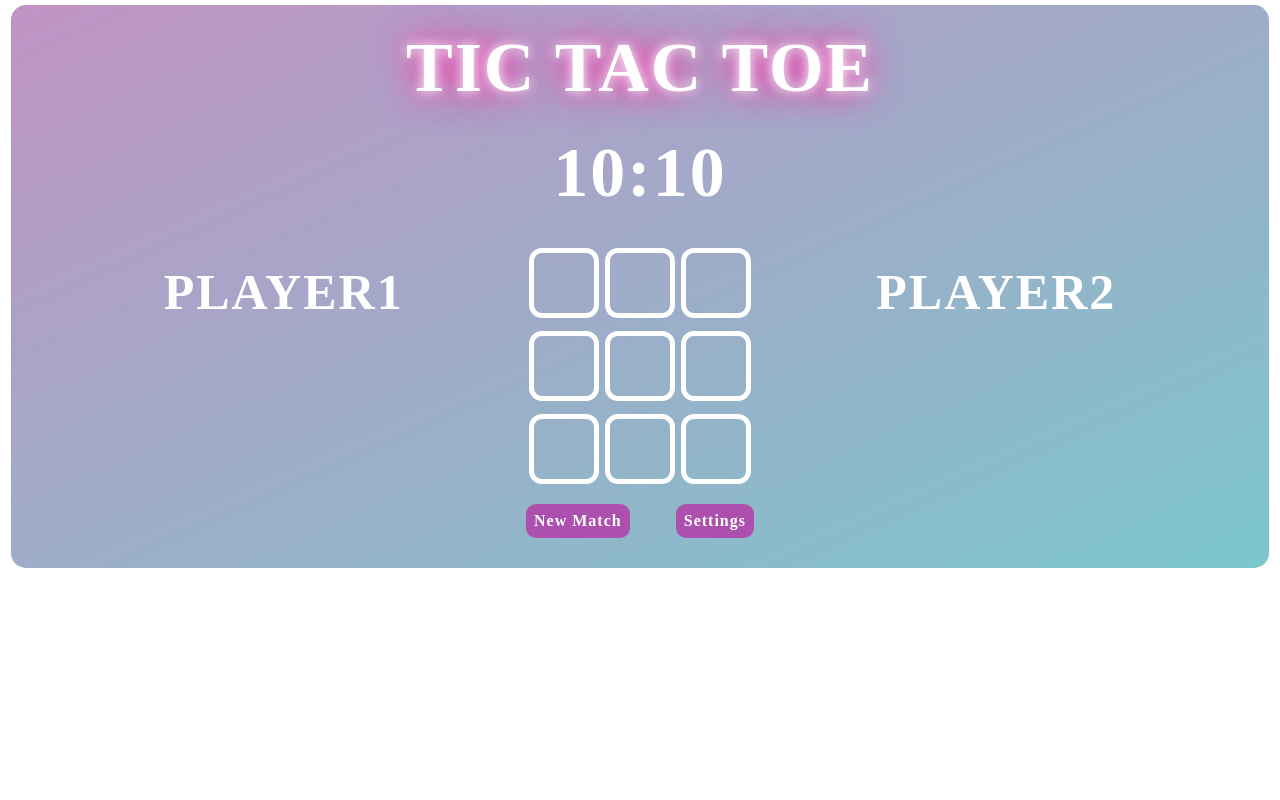
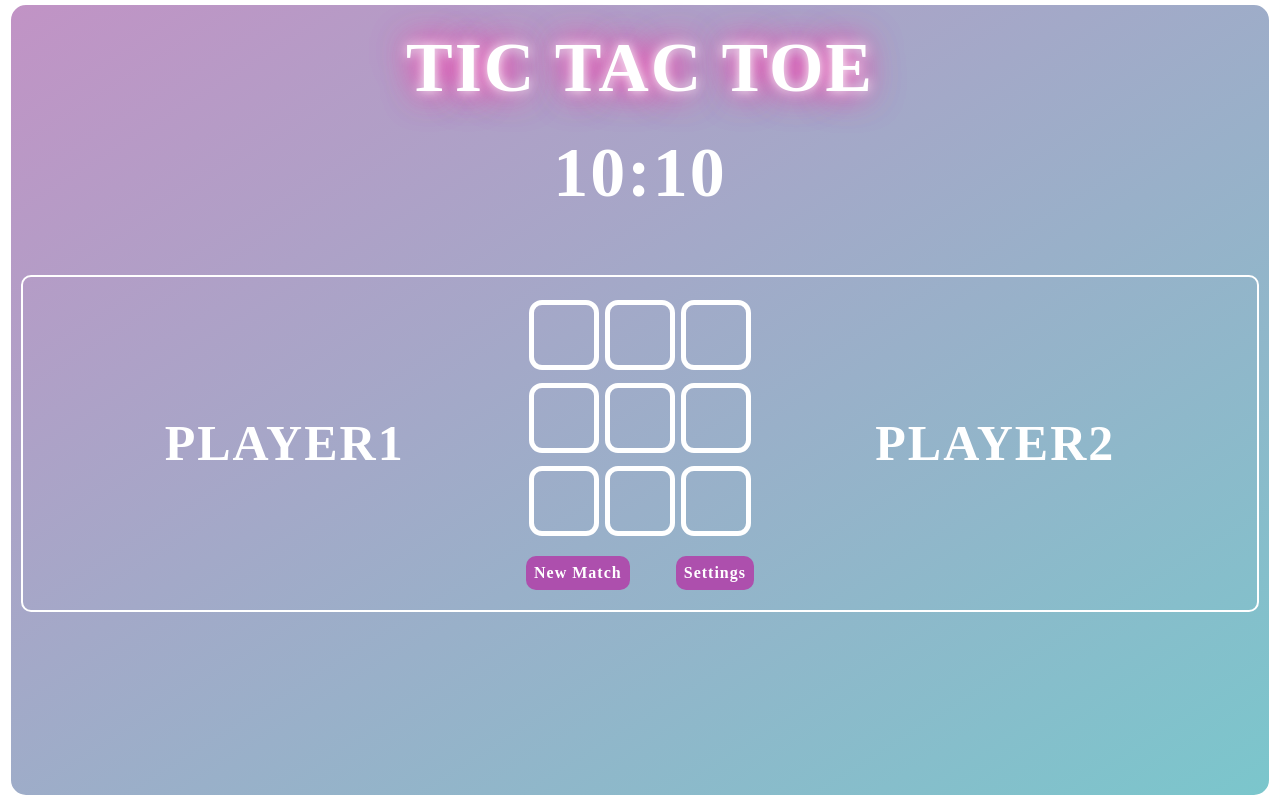
Before and after one commit to AFFAN-AHMAD/Tic-Tac-Toe, a React (Create React App) app: page / in a window 1280 px wide. Built offline with nearby package versions, Linux system fonts and the light colour scheme.

Commit message:
adjusted:css

```diff
--- a/src/App.css
+++ b/src/App.css
@@ -2,17 +2,17 @@
 .App{
   border:5px solid;
   width: 99%;
-  box-sizing: border-box;
+  /* box-sizing: border-box; */
   padding: 10px;
-  margin: auto  ;
+  margin:  auto  ;
   border-radius: 20px;
   /* background: linear-gradient(to bottom right, #FF6868,#C668FF); */
   background: linear-gradient( to bottom right, #C193C5,#7BC6CC);
     /* background: linear-gradient(to bottom right, #FF6868,#C193C5,#7BC6CC,#C668FF,#FD6868 ,#C668FF); */
   color: white;
-    position: sticky;
-    top :40px;
     font-family: 'Pacifico';
+    /* border: 2px solid black; */
+    height: 100vh;
 }
         /* background: linear-gradient(to bottom right, #FF6868,#C668FF); */
     /* background: linear-gradient( to bottom right, #C193C5,#7BC6CC); */
@@ -38,10 +38,14 @@
 }
 .board{
   text-align: center;
-  /* margin-top: 50px; */
+  margin-top: 50px;
   display: flex;
   justify-content: space-between;
   padding: 20px;
+  border: 2px solid;
+  border-radius: 10px;
+  /* text-align: center; */
+  align-items: center;
 }
 .player{
   text-align: center;
--- a/src/index.css
+++ b/src/index.css
@@ -1,13 +1,4 @@
 body {
-  margin: 0;
-  font-family: -apple-system, BlinkMacSystemFont, 'Segoe UI', 'Roboto', 'Oxygen',
-    'Ubuntu', 'Cantarell', 'Fira Sans', 'Droid Sans', 'Helvetica Neue',
-    sans-serif;
-  -webkit-font-smoothing: antialiased;
-  -moz-osx-font-smoothing: grayscale;
+  height: 100%;
+  border: 2-x solid;
 }
-
-code {
-  font-family: source-code-pro, Menlo, Monaco, Consolas, 'Courier New',
-    monospace;
-}
```
